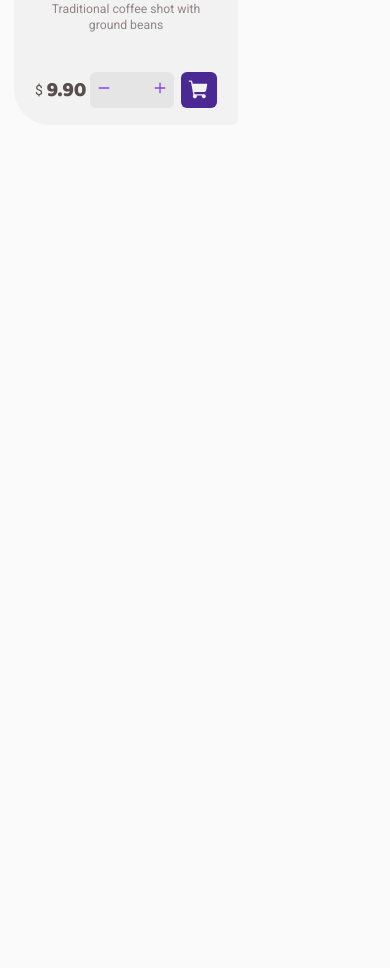
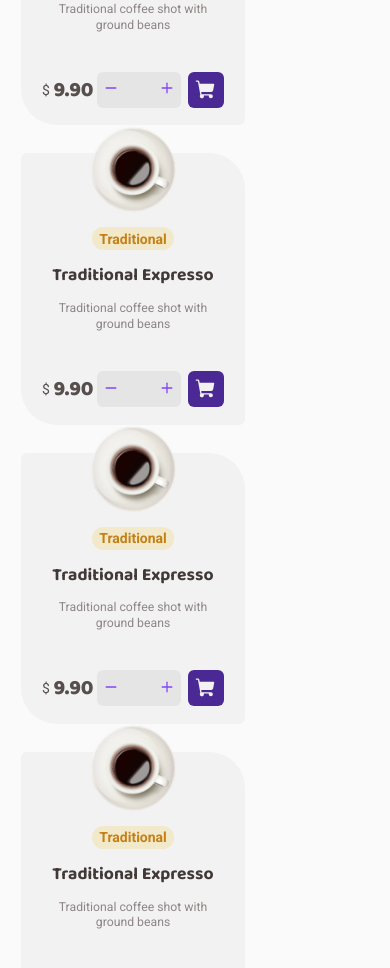
Before and after one commit to LuizPelegrini/coffee-delivery, a React (Vite) app: page / in a window 390 px wide. Shown: the part 1020-1988 px from the top of the page. Before the commit the page ends 1145 px from the top, so only its background shows below. Built offline with nearby package versions, Linux system fonts and the light colour scheme.

Commit message:
update: Change mobile breakpoint

```diff
--- a/src/layouts/DefaultLayout/styles.ts
+++ b/src/layouts/DefaultLayout/styles.ts
@@ -2,6 +2,6 @@ import styled from 'styled-components';
 
 export const Container = styled.div`
   margin: 0 auto;
-  max-width: 70rem;
-  padding: 0 1rem;
+  max-width: 75rem;
+  padding: 0 1.5rem;
 `;
--- a/src/pages/Home/index.tsx
+++ b/src/pages/Home/index.tsx
@@ -60,6 +60,18 @@ export function Home() {
           <li>
             <CoffeeCard />
           </li>
+          <li>
+            <CoffeeCard />
+          </li>
+          <li>
+            <CoffeeCard />
+          </li>
+          <li>
+            <CoffeeCard />
+          </li>
+          <li>
+            <CoffeeCard />
+          </li>
         </ul>
       </CoffeeList>
     </Container>
--- a/src/pages/Home/styles.ts
+++ b/src/pages/Home/styles.ts
@@ -108,5 +108,8 @@ export const CoffeeList = styled.section`
   ul {
     display: flex;
     margin-top: 3.375rem;
+    gap: 2rem;
+
+    flex-wrap: wrap;
   }
 `;
--- a/src/styles/global.ts
+++ b/src/styles/global.ts
@@ -31,7 +31,7 @@ export const GlobalStyle = createGlobalStyle`
     list-style: none;
   }
 
-  @media(max-width: 480px) {
+  @media(max-width: 580px) {
     html {
       font-size: 87.5%;
     }
```
